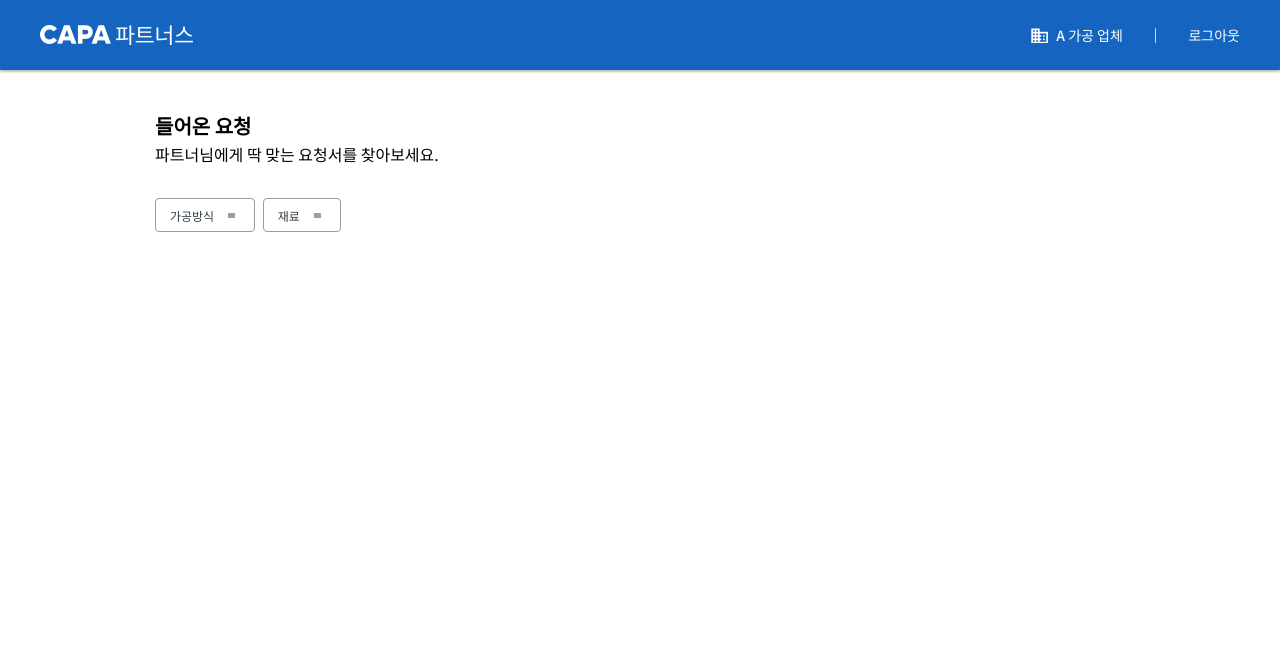
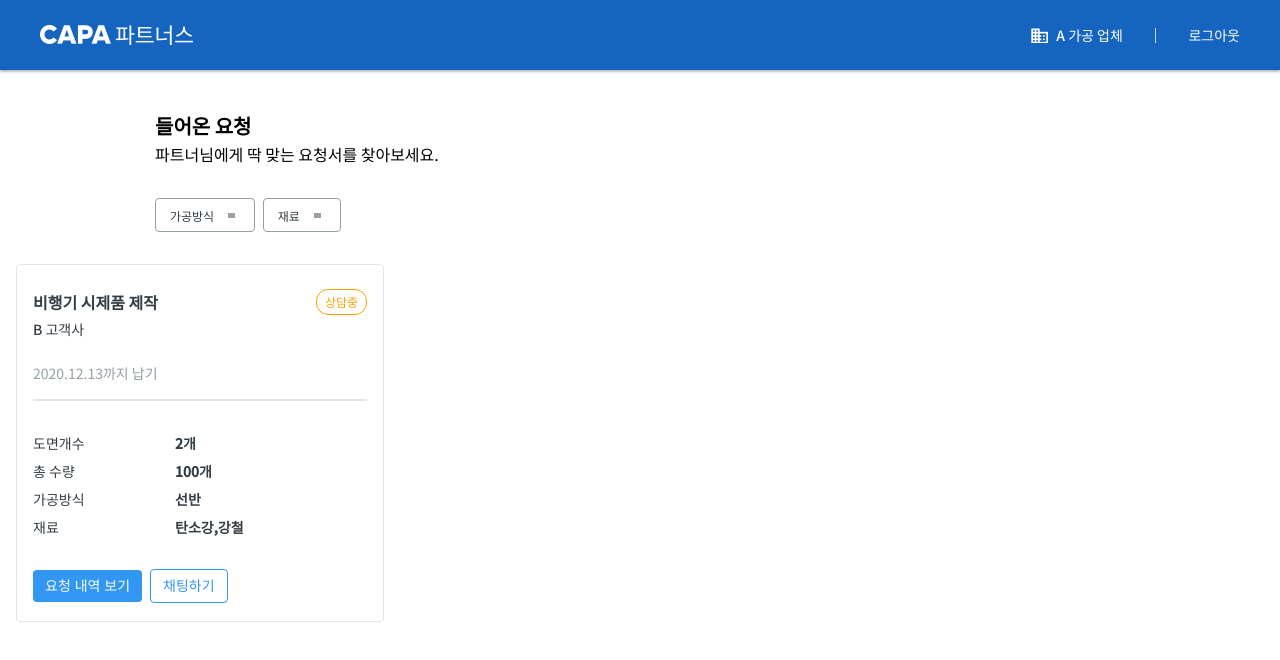
Before and after one commit to manonkim/Filtering_Dashboard, a React (Create React App) app: page / in a window 1280 px wide. Shown: the top 660 px of the page. Built offline with nearby package versions, Linux system fonts and the light colour scheme; grey boxes are pictures that could not be loaded; the HTML template or start-up script is replaced by a standard one.

Commit message:
Add : card component css

```diff
--- a/src/App.tsx
+++ b/src/App.tsx
@@ -1,11 +1,13 @@
 import Header from "./components/Header";
 import Nav from "./components/Nav";
+import Product from "./components/Product/Product";
 
 function App() {
   return (
     <>
       <Nav />
       <Header />
+      <Product />
     </>
   );
 }
--- /dev/null
+++ b/src/components/Product/Card.scss
@@ -0,0 +1,92 @@
+@mixin card-font() {
+  font-size: 14px;
+  line-height: 20px;
+}
+$light-gray: #e5e5e5;
+$font-color: #323d45;
+$orange: #ffa000;
+$btn: #3296f3;
+$white: #ffffff;
+
+.card {
+  width: 334px;
+  height: 308px;
+  margin: 0px 16px;
+  padding: 24px 16px;
+  border: 1px solid $light-gray;
+  border-radius: 4px;
+  color: $font-color;
+
+  .title-wrap {
+    padding: 0;
+    display: flex;
+    justify-content: space-between;
+    align-items: center;
+
+    .card-title {
+      margin: 0;
+      font-size: 16px;
+      line-height: 1.5;
+      font-weight: 700;
+    }
+
+    .card-status {
+      padding: 2px 8px;
+      border: 1px solid $orange;
+      border-radius: 12px;
+      font-size: 12px;
+      line-height: 20px;
+      color: $orange;
+    }
+  }
+
+  .card-client {
+    margin: 4px 0 24px 0;
+    font-weight: 500;
+    @include card-font();
+  }
+  .card-due {
+    margin-bottom: 16px;
+    font-weight: 400;
+    color: #939fa5;
+    @include card-font();
+  }
+  .divider {
+    border: 1px solid $light-gray;
+  }
+
+  dl {
+    margin: 32px 0;
+    @include card-font();
+
+    div {
+      display: flex;
+      margin-bottom: 8px;
+
+      dt {
+        width: 70px;
+        margin-right: 32px;
+      }
+      dd {
+        font-weight: 700;
+      }
+    }
+  }
+
+  .card-btn-L {
+    margin-right: 8px;
+    padding: 6px 12px;
+    border-radius: 4px;
+    border: 0;
+    background-color: $btn;
+    color: $white;
+    @include card-font();
+  }
+
+  .card-btn-R {
+    @extend .card-btn-L;
+    color: $btn;
+    background-color: $white;
+    border: 1px solid $btn;
+  }
+}
--- /dev/null
+++ b/src/components/Product/Card.tsx
@@ -0,0 +1,40 @@
+import "./Card.scss";
+
+const Card: React.FC = () => {
+  return (
+    <div className='cardWrap'>
+      <div className='card'>
+        <div className='title-wrap'>
+          <h2 className='card-title'>비행기 시제품 제작</h2>
+          <div className='card-status'>상담중</div>
+        </div>
+        <h3 className='card-client'>B 고객사</h3>
+        <p className='card-due'>2020.12.13까지 납기</p>
+        <div className='divider'></div>
+        <dl>
+          <div>
+            <dt>도면개수</dt>
+            <dd>2개</dd>
+          </div>
+          <div>
+            <dt>총 수량</dt>
+            <dd>100개</dd>
+          </div>
+          <div>
+            <dt>가공방식</dt>
+            <dd>선반</dd>
+          </div>
+          <div>
+            <dt>재료</dt>
+            <dd>탄소강,강철</dd>
+          </div>
+        </dl>
+
+        <button className='card-btn-L'>요청 내역 보기</button>
+        <button className='card-btn-R'>채팅하기</button>
+      </div>
+    </div>
+  );
+};
+
+export default Card;
--- /dev/null
+++ b/src/components/Product/Product.tsx
@@ -0,0 +1,8 @@
+import Card from "./Card";
+import "./Product.scss";
+
+const Product = () => {
+  return <Card />;
+};
+
+export default Product;
```
Also changed, not shown: src/components/Product/Product.scss (added).
